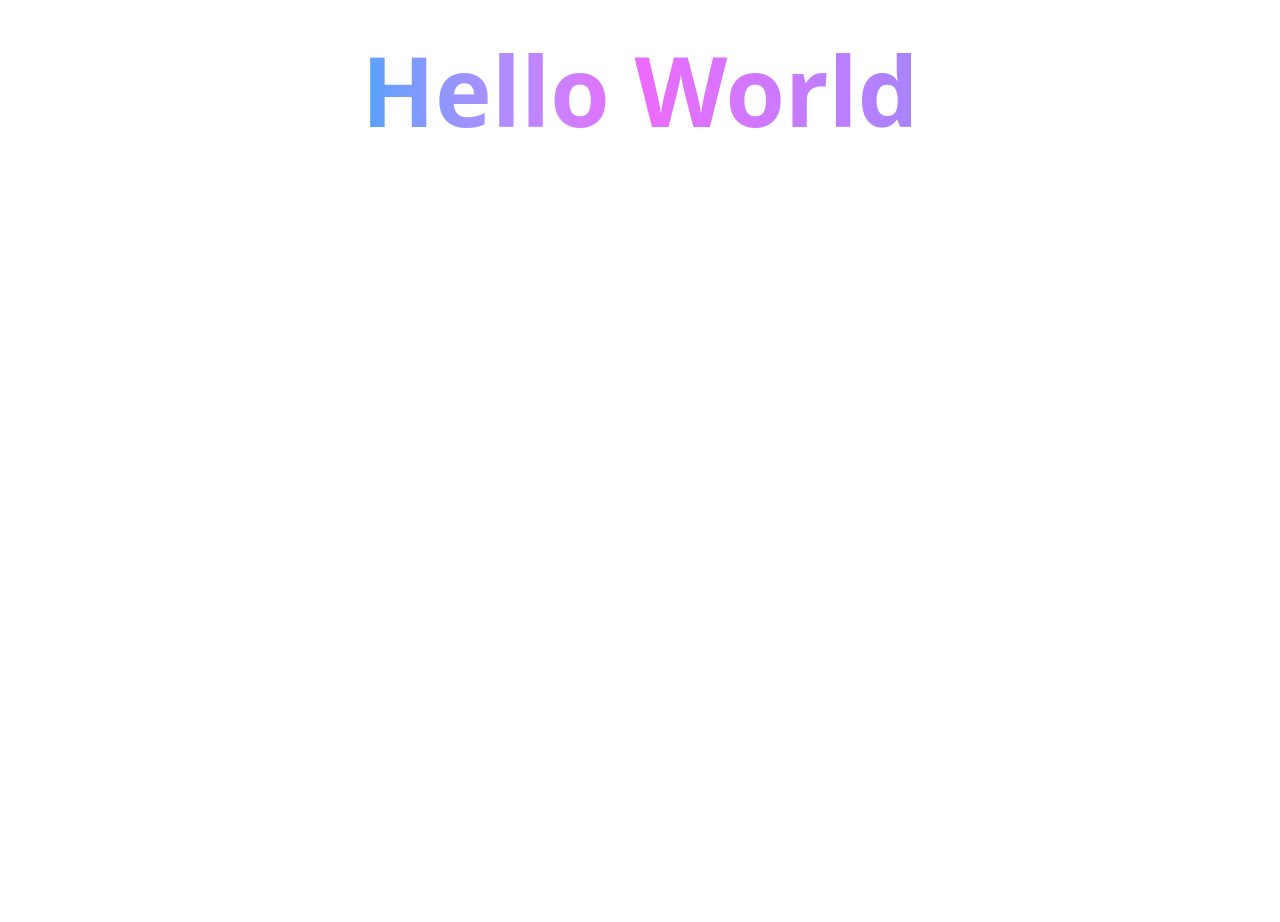
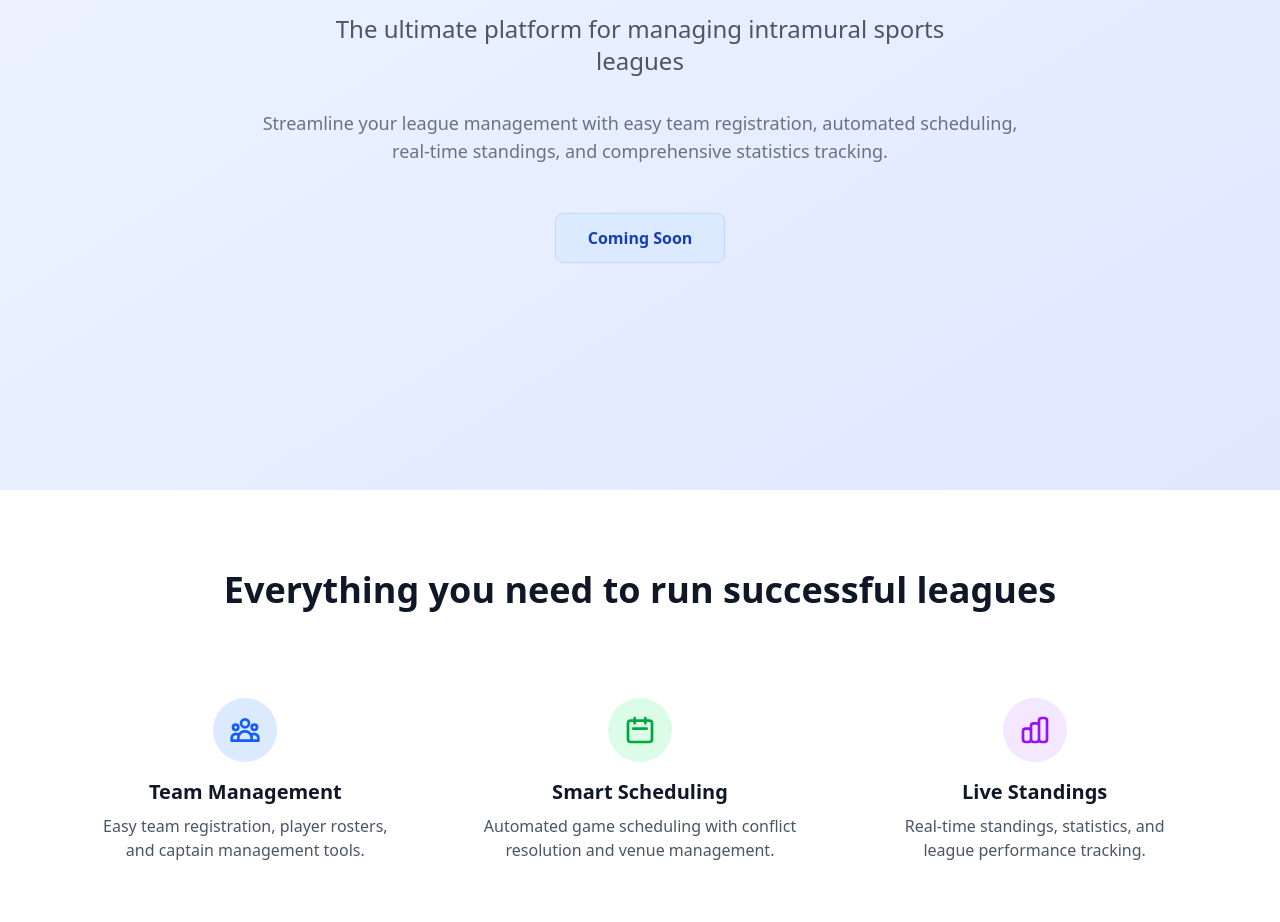
Before and after one commit to PlayIMs/playims, a SvelteKit app: page / in a window 1280 px wide. Shown: the part 310-1232 px from the top of the page. Before the commit the page ends 800 px from the top, so only its background shows below. Built offline with nearby package versions, Linux system fonts and the light colour scheme; no server answers.

Commit message:
added a temp landing page and updated app name to PlayIMs from the template name

```diff
--- a/package.json
+++ b/package.json
@@ -1,5 +1,5 @@
 {
-	"name": "svelte-tailwind-template",
+	"name": "playims",
 	"private": true,
 	"version": "0.0.1",
 	"type": "module",
--- a/src/routes/+page.svelte
+++ b/src/routes/+page.svelte
@@ -29,18 +29,146 @@
 </script>
 
 <svelte:head>
-	<title>Svelte Tailwind Template</title>
-	<meta name="description" content="Svelte Tailwind Template" />
+	<title>PlayIMs - Intramural Sports League Manager</title>
+	<meta
+		name="description"
+		content="Manage your intramural sports leagues with PlayIMs. Easy team management, scheduling, and league administration."
+	/>
 </svelte:head>
 
-<section>
-	<div class="min-h-screen flex items-center justify-center relative">
-		<div class="text-center relative z-10 px-4">
-			<h1
-				class="text-6xl md:text-8xl font-bold bg-gradient-to-r from-blue-400 via-fuchsia-400 to-violet-400 inline-block text-transparent bg-clip-text"
-			>
-				Hello World
+<!-- Hero Section -->
+<section class="min-h-screen bg-gradient-to-br from-blue-50 to-indigo-100 flex items-center">
+	<div class="container mx-auto px-4 py-16">
+		<div class="max-w-4xl mx-auto text-center">
+			<!-- Logo/Title -->
+			<h1 class="text-5xl md:text-7xl font-bold text-gray-900 mb-6">
+				Play<span class="text-blue-600">IMs</span>
 			</h1>
+
+			<!-- Subtitle -->
+			<p class="text-xl md:text-2xl text-gray-600 mb-8 max-w-2xl mx-auto">
+				The ultimate platform for managing intramural sports leagues
+			</p>
+
+			<!-- Description -->
+			<p class="text-lg text-gray-500 mb-12 max-w-3xl mx-auto">
+				Streamline your league management with easy team registration, automated scheduling,
+				real-time standings, and comprehensive statistics tracking.
+			</p>
+
+			<!-- Coming Soon -->
+			<div class="flex justify-center">
+				<div
+					class="bg-blue-100 text-blue-800 font-semibold py-3 px-8 rounded-lg border border-blue-200"
+				>
+					Coming Soon
+				</div>
+			</div>
 		</div>
 	</div>
 </section>
+
+<!-- Features Section -->
+<section class="py-20 bg-white">
+	<div class="container mx-auto px-4">
+		<div class="max-w-6xl mx-auto">
+			<h2 class="text-3xl md:text-4xl font-bold text-center text-gray-900 mb-16">
+				Everything you need to run successful leagues
+			</h2>
+
+			<div class="grid md:grid-cols-3 gap-8">
+				<!-- Feature 1 -->
+				<div class="text-center p-6">
+					<div
+						class="w-16 h-16 bg-blue-100 rounded-full flex items-center justify-center mx-auto mb-4"
+					>
+						<svg
+							class="w-8 h-8 text-blue-600"
+							fill="none"
+							stroke="currentColor"
+							viewBox="0 0 24 24"
+						>
+							<path
+								stroke-linecap="round"
+								stroke-linejoin="round"
+								stroke-width="2"
+								d="M17 20h5v-2a3 3 0 00-5.356-1.857M17 20H7m10 0v-2c0-.656-.126-1.283-.356-1.857M7 20H2v-2a3 3 0 015.356-1.857M7 20v-2c0-.656.126-1.283.356-1.857m0 0a5.002 5.002 0 019.288 0M15 7a3 3 0 11-6 0 3 3 0 016 0zm6 3a2 2 0 11-4 0 2 2 0 014 0zM7 10a2 2 0 11-4 0 2 2 0 014 0z"
+							></path>
+						</svg>
+					</div>
+					<h3 class="text-xl font-semibold text-gray-900 mb-2">Team Management</h3>
+					<p class="text-gray-600">
+						Easy team registration, player rosters, and captain management tools.
+					</p>
+				</div>
+
+				<!-- Feature 2 -->
+				<div class="text-center p-6">
+					<div
+						class="w-16 h-16 bg-green-100 rounded-full flex items-center justify-center mx-auto mb-4"
+					>
+						<svg
+							class="w-8 h-8 text-green-600"
+							fill="none"
+							stroke="currentColor"
+							viewBox="0 0 24 24"
+						>
+							<path
+								stroke-linecap="round"
+								stroke-linejoin="round"
+								stroke-width="2"
+								d="M8 7V3m8 4V3m-9 8h10M5 21h14a2 2 0 002-2V7a2 2 0 00-2-2H5a2 2 0 00-2 2v12a2 2 0 002 2z"
+							></path>
+						</svg>
+					</div>
+					<h3 class="text-xl font-semibold text-gray-900 mb-2">Smart Scheduling</h3>
+					<p class="text-gray-600">
+						Automated game scheduling with conflict resolution and venue management.
+					</p>
+				</div>
+
+				<!-- Feature 3 -->
+				<div class="text-center p-6">
+					<div
+						class="w-16 h-16 bg-purple-100 rounded-full flex items-center justify-center mx-auto mb-4"
+					>
+						<svg
+							class="w-8 h-8 text-purple-600"
+							fill="none"
+							stroke="currentColor"
+							viewBox="0 0 24 24"
+						>
+							<path
+								stroke-linecap="round"
+								stroke-linejoin="round"
+								stroke-width="2"
+								d="M9 19v-6a2 2 0 00-2-2H5a2 2 0 00-2 2v6a2 2 0 002 2h2a2 2 0 002-2zm0 0V9a2 2 0 012-2h2a2 2 0 012 2v10m-6 0a2 2 0 002 2h2a2 2 0 002-2m0 0V5a2 2 0 012-2h2a2 2 0 012 2v14a2 2 0 01-2 2h-2a2 2 0 01-2-2z"
+							></path>
+						</svg>
+					</div>
+					<h3 class="text-xl font-semibold text-gray-900 mb-2">Live Standings</h3>
+					<p class="text-gray-600">
+						Real-time standings, statistics, and league performance tracking.
+					</p>
+				</div>
+			</div>
+		</div>
+	</div>
+</section>
+
+<!-- CTA Section -->
+<section class="py-20 bg-blue-600">
+	<div class="container mx-auto px-4 text-center">
+		<div class="max-w-3xl mx-auto">
+			<h2 class="text-3xl md:text-4xl font-bold text-white mb-6">Coming Soon</h2>
+			<p class="text-xl text-blue-100 mb-8">
+				We're working hard to bring you the ultimate intramural sports league management platform.
+			</p>
+			<div
+				class="bg-white bg-opacity-20 text-blue-500 font-semibold py-3 px-8 rounded-lg border border-white border-opacity-30 inline-block"
+			>
+				Stay Tuned
+			</div>
+		</div>
+	</div>
+</section>
--- a/vite.config.ts
+++ b/vite.config.ts
@@ -10,9 +10,9 @@ export default defineConfig({
 		SvelteKitPWA({
 			injectRegister: 'inline',
 			manifest: {
-				name: 'Svelte Tailwind Template',
-				short_name: 'Svelte Tailwind Template',
-				theme_color: '#ffffff',
+				name: 'PlayIMs - Intramural Sports League Manager',
+				short_name: 'PlayIMs',
+				theme_color: '#2563eb',
 				background_color: '#ffffff',
 				display: 'standalone',
 				scope: '/',
```
Also changed, not shown: static/manifest.json, 1 other file (tests, documents, lock files or other folders).
